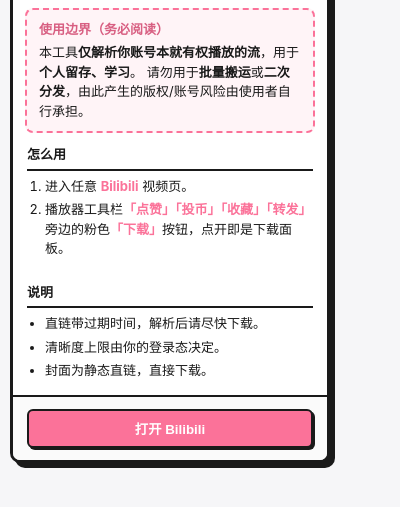
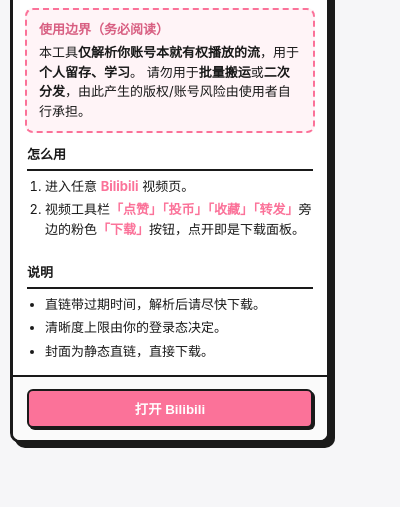
Before and after one commit to c-yyy/bili-mux, a browser extension: page popup.html in a window 400 px wide. Shown: the part 67-574 px from the top of the page. Drawn offline with Linux system fonts and the light colour scheme.

Commit message:
docs(popup): 第2条 播放器→视频 工具栏

```diff
--- a/popup.html
+++ b/popup.html
@@ -23,7 +23,7 @@
       <h3>怎么用</h3>
       <ol>
         <li>进入任意 <span class="pink">Bilibili</span> 视频页。</li>
-        <li>播放器工具栏<span class="pink">「点赞」「投币」「收藏」「转发」</span>旁边的粉色<span class="pink">「下载」</span>按钮，点开即是下载面板。</li>
+        <li>视频工具栏<span class="pink">「点赞」「投币」「收藏」「转发」</span>旁边的粉色<span class="pink">「下载」</span>按钮，点开即是下载面板。</li>
       </ol>
     </section>
 
```
